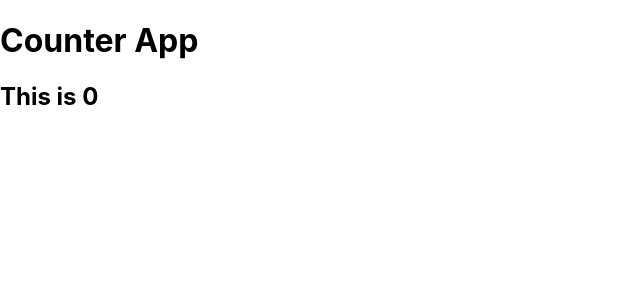
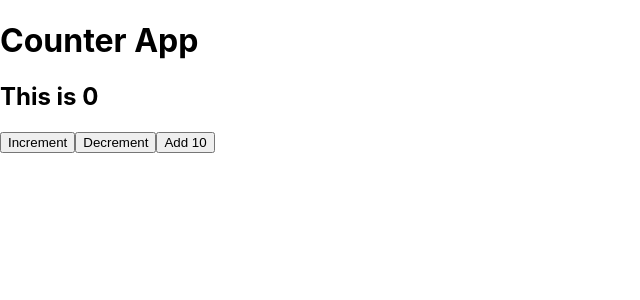
Before and after one commit to 874bowen/laptop-shop, a React (Create React App) app: page / in a window 1280 px wide. Shown: the top 300 px of the page, without its empty margins (0-640 px from the left). Built offline with nearby package versions, Linux system fonts and the light colour scheme.

Commit message:
add dispatch functions add with a payload

```diff
--- a/src/App.js
+++ b/src/App.js
@@ -1,13 +1,25 @@
 import React, { Component } from 'react';
-import { useSelector } from 'react-redux';
+import { useSelector, useDispatch } from 'react-redux';
+import { Button } from 'reactstrap'
 
 function App() {
   // pass callback function
   const counter = useSelector((state) => state.counter);
+  const dispatch = useDispatch();
+  const increment = () => {dispatch({type: 'INC'});}
+  const decrement = () => {dispatch({type: 'DEC'});}
+  const add = () => {dispatch({type: 'ADD', payload: 10});}
   return (
-    <div>
-      <h1>Counter App</h1>
-      <h2> This is {counter}</h2>
+    <div className='container'>
+      <div className='row mt-5'>
+        <div>
+          <h1>Counter App</h1>
+          <h2> This is {counter}</h2>
+          <Button onClick={increment} className='outline success'>Increment</Button>
+          <Button outline onClick={decrement} className='outline success'>Decrement</Button>
+          <Button onClick={add} className='outline success'>Add 10</Button>
+        </div>
+      </div>
     </div>
   );
 }
```
